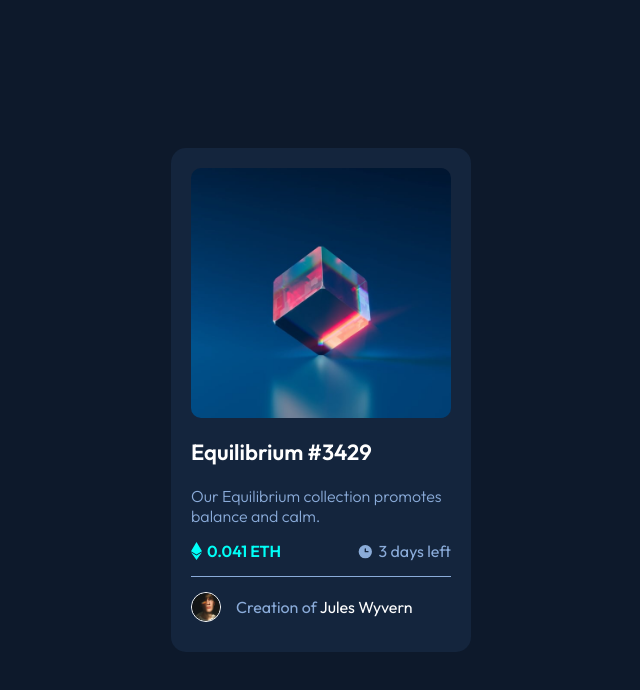
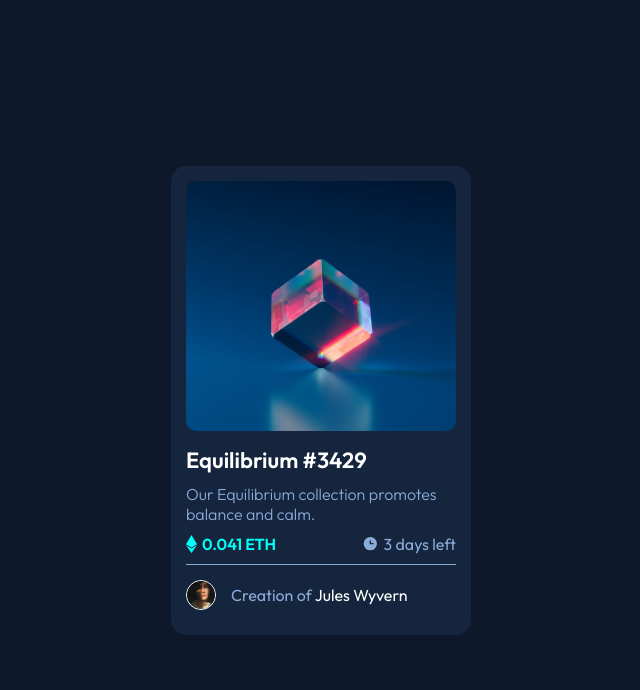
Before and after one commit to karimm8/card-hover, a plain HTML site: page index.html in a window 1280 px wide. Shown: the whole page, without its empty margins (319-959 px from the left). Drawn offline with Linux system fonts and the light colour scheme.

Commit message:
new msg2

```diff
--- a/index.html
+++ b/index.html
@@ -54,7 +54,7 @@
       .card{
         max-width: 300px;
         background-color:hsl(216, 50%, 16%) ;
-        padding: 20px;
+        padding: 15px;
         border-radius: 15px;
       }
 
@@ -95,7 +95,7 @@
       }
 
       .card .text{
-        padding: 20px 0 10px;
+        padding: 15px 0 10px;
       }
 
       h2{
@@ -107,12 +107,12 @@
       }
 
       .text > p{
-        margin: 20px 0 0;
+        margin: 10px 0 0;
         font-weight: 300;
       }
 
       .static{
-        padding: 15px 0;
+        padding: 10px 0;
         display: flex;
         justify-content: space-between;
         border-bottom: 1px solid hsl(215, 51%, 70%);
```
